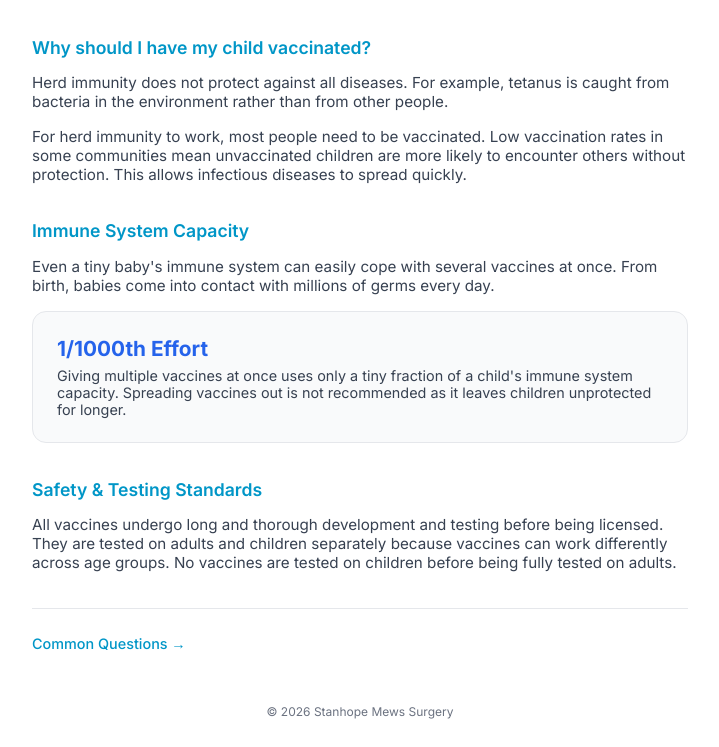
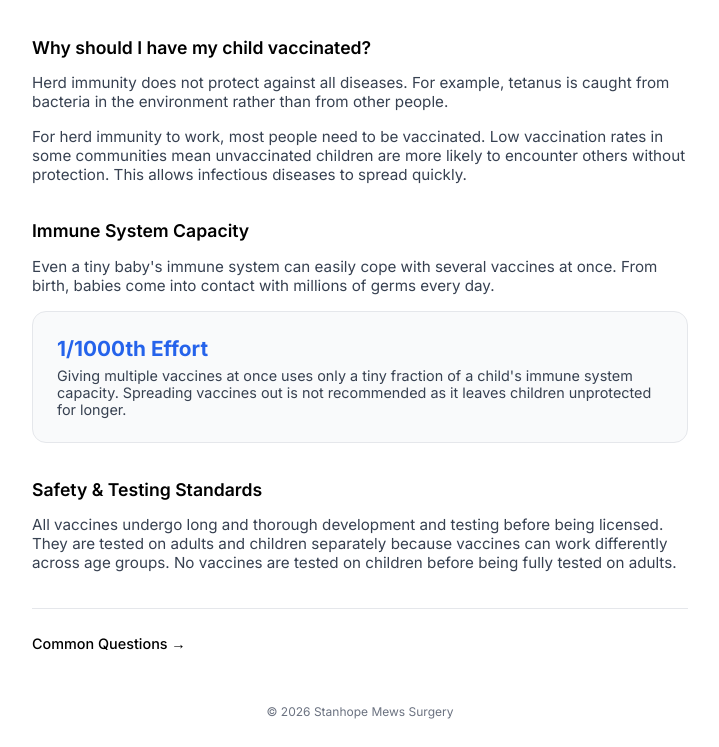
Before and after one commit to janduplessis883/stanhope-mews-surgery, a plain HTML site: page index.html in a window 1280 px wide. Shown: the part 215-962 px from the top of the page, without its empty margins (280-999 px from the left). Drawn offline with Linux system fonts and the light colour scheme.

Commit message:
Fix text-main color variable in CSS

```diff
--- a/index.html
+++ b/index.html
@@ -11,7 +11,7 @@
 :root {
     --bg: #f3f4f6;
     --card: #ffffff;
-    --text-main: #0096c7;
+    --text-main: ##111827;
     --text-muted: #6b7280;
     --accent: #2563eb;
     --border: #e5e7eb;
```
